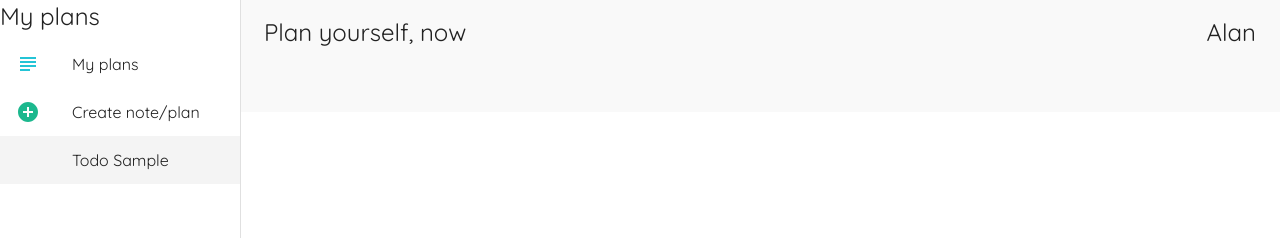
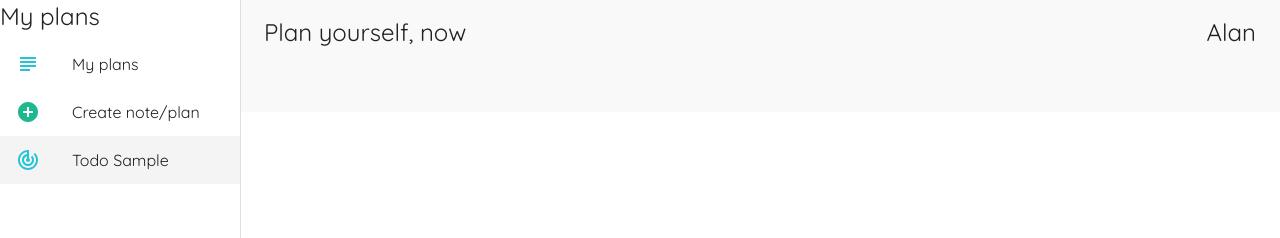
Before and after one commit to HaoWang95/react-personal-site, a React (Create React App) app: page /todo in a window 1280 px wide. Shown: the top 238 px of the page. Built offline with nearby package versions, Linux system fonts and the light colour scheme.

Commit message:
icon update

```diff
--- a/src/components/Drawer.js
+++ b/src/components/Drawer.js
@@ -4,7 +4,8 @@ import { makeStyles } from "@material-ui/core";
 import List from '@material-ui/core/List';
 import ListItem from "@material-ui/core/ListItem";
 import ListItemIcon from "@material-ui/core/ListItemIcon";
-import { AddCircleOutlined, SubjectOutlined } from "@material-ui/icons";
+import { AddCircleOutlined, SubjectOutlined} from "@material-ui/icons";
+import TrackChangesSharp from '@material-ui/icons/TrackChangesSharp'
 import { useHistory, useLocation } from "react-router-dom";
 
 const drawerWidth = 240
@@ -34,7 +35,7 @@ const menuItems=[
     },
     {
         text:'Todo Sample',
-        icon:'',
+        icon: <TrackChangesSharp color='secondary' />,
         path:'/todo'
     }
 ]
```
